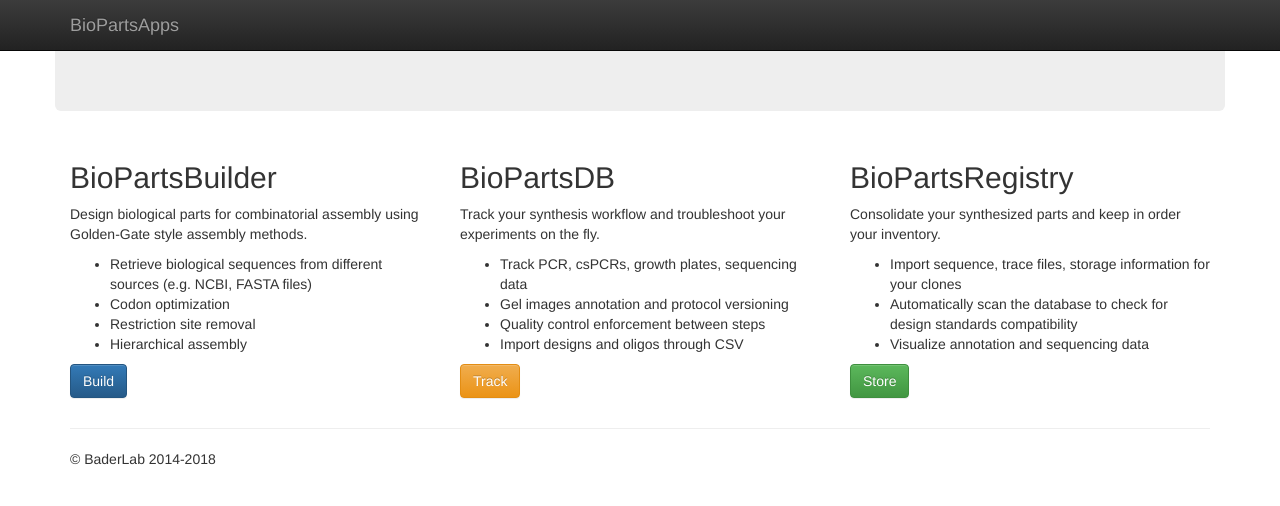
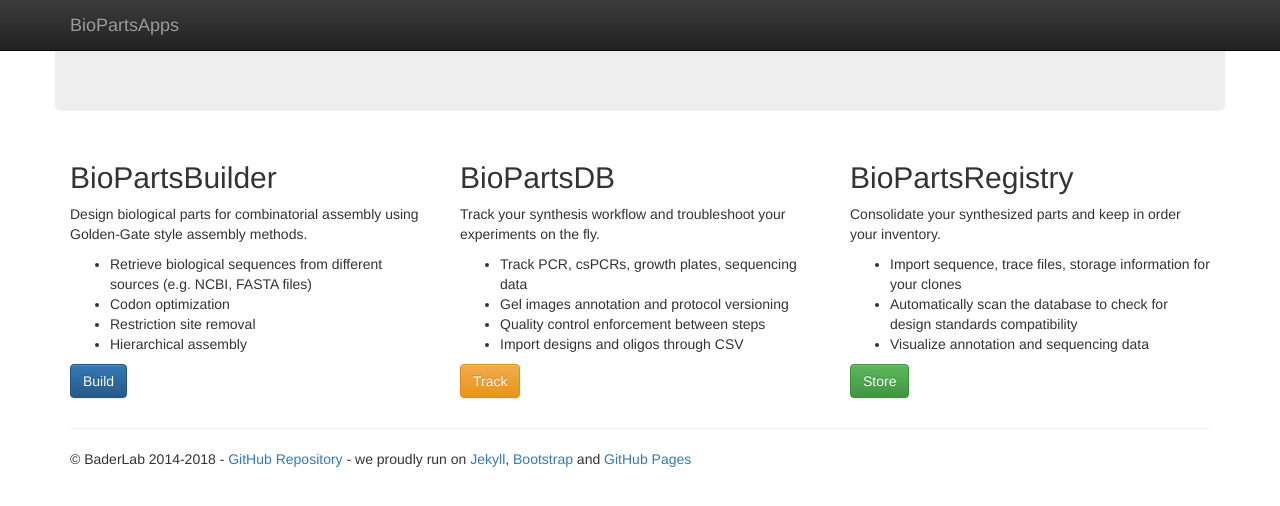
Before and after one commit to biopartsapps/biopartsapps.github.io, a Jekyll site: the page built from index.html, in a window 1280 px wide. Shown: the top 506 px of the page. Built offline with Jekyll 4.4.1, drawn with Linux system fonts in a browser that asks for light colours; nearby versions of some CDN libraries; library files that are not in the unit come from our copies; Markdown is read by kramdown in place of the engine named in the settings.

Commit message:
updated footer

```diff
--- a/_layouts/default.html
+++ b/_layouts/default.html
@@ -56,7 +56,7 @@
       <hr>
 
       <footer>
-        <p>&copy; BaderLab 2014-2018</p>
+        <p>&copy; BaderLab 2014-2018 - <a href="https://github.com/biopartsapps">GitHub Repository</a> - we proudly run on <a href="http://jekyllrb.com">Jekyll</a>, <a href="http://getbootstrap.com">Bootstrap</a> and <a href="http://pages.github.com">GitHub Pages</a></p>
       </footer>
     </div> <!-- /container -->
 
```
